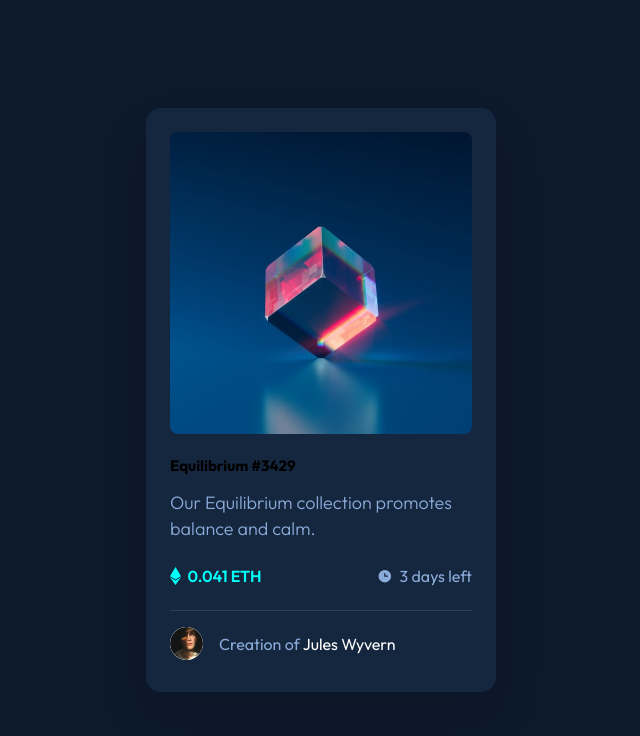
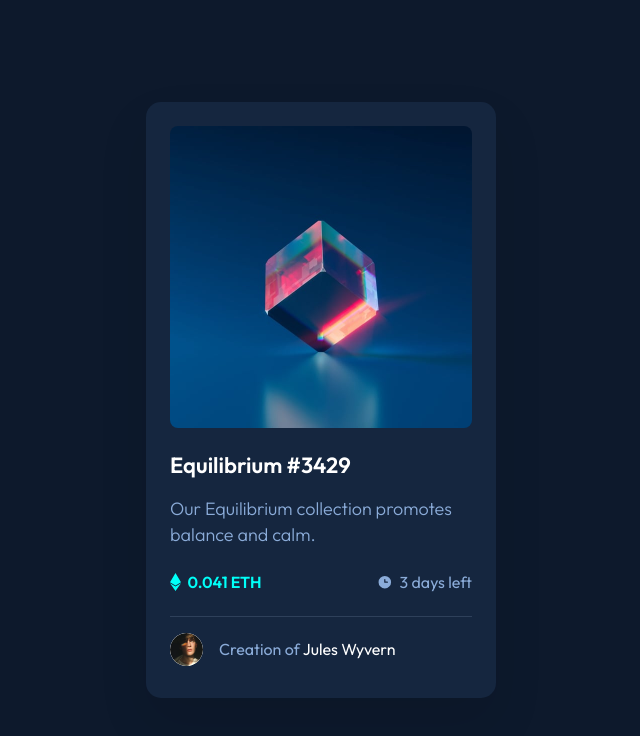
Before and after one commit to nishanth1596/nft-preview-card, a React (Vite) app: page / in a window 1280 px wide. Shown: the top 736 px of the page, without its empty margins (319-959 px from the left). Built offline with nearby package versions, Linux system fonts and the light colour scheme.

Commit message:
Update Card.jsx

```diff
--- a/src/Components/Card/Card.jsx
+++ b/src/Components/Card/Card.jsx
@@ -12,7 +12,7 @@ function Card() {
       </div>
 
       <div className={styles.cardDetails}>
-        <h1 className={styles.h2}>Equilibrium #3429</h1>
+        <h1 className={styles.h1}>Equilibrium #3429</h1>
         <p className={styles.p}>
           Our Equilibrium collection promotes balance and calm.
         </p>
```
